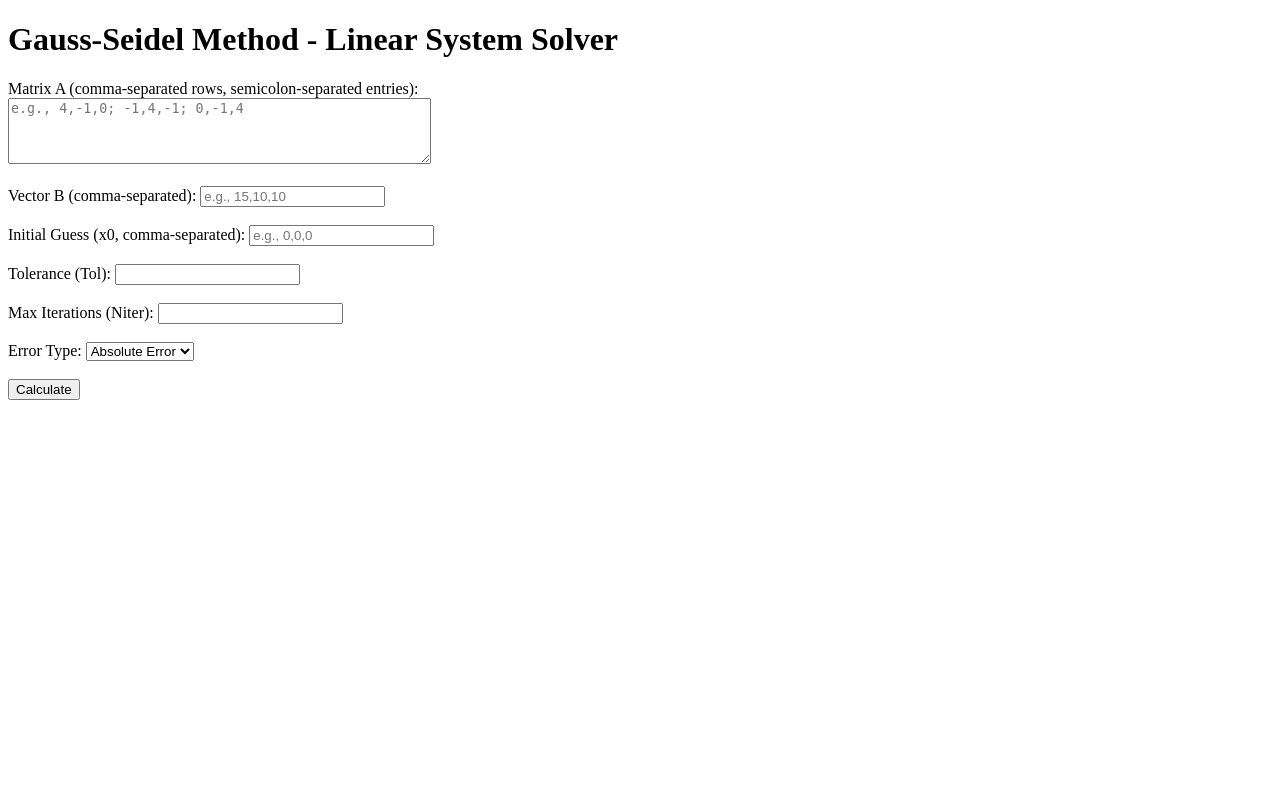
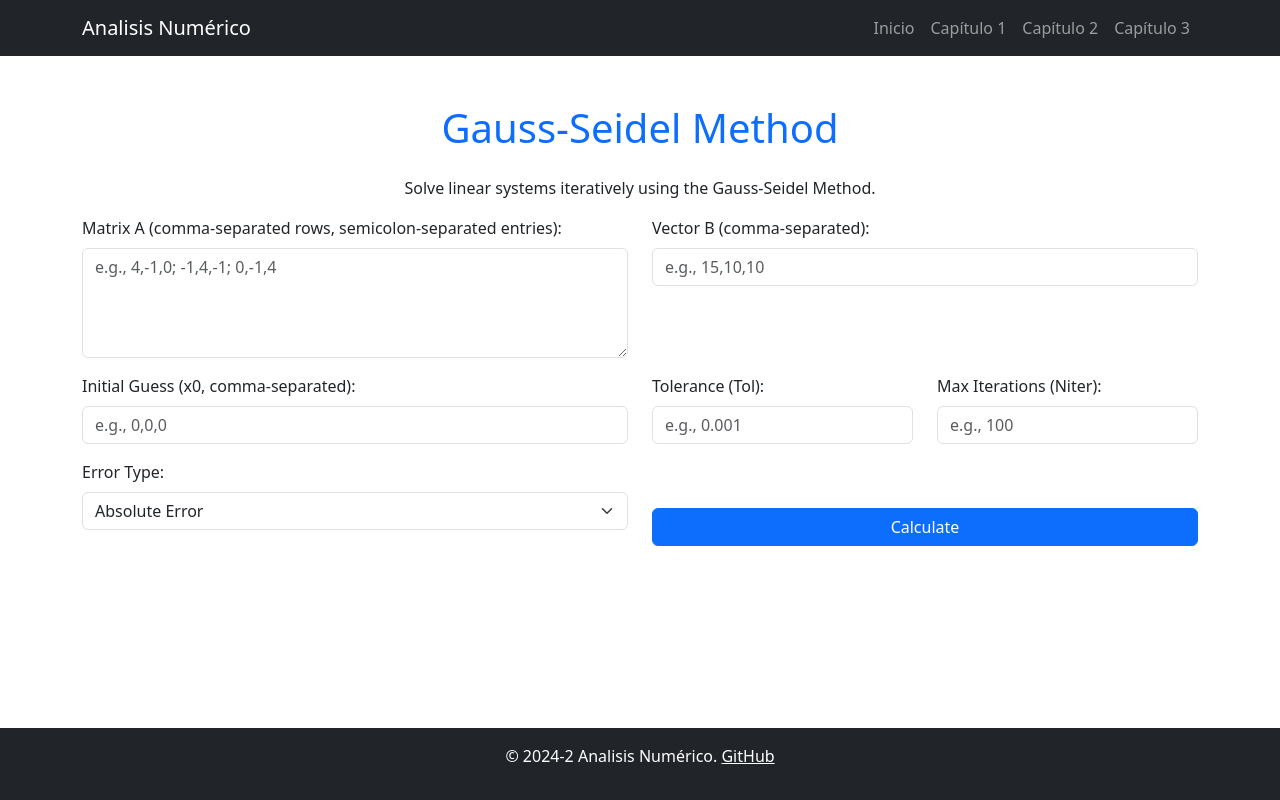
Before and after one commit to Juanz231/AnalisisNumericoV2, a Flask app: page /methods/gauss_seidel/ in a window 1280 px wide. Run offline with Flask 3, Linux system fonts and the light colour scheme.

Commit message:
add: gauss-seidel front

```diff
--- a/app.py
+++ b/app.py
@@ -207,12 +207,16 @@ def gauss_seidel():
         A = np.array([[float(num) for num in row.split(',')] for row in request.form['matrixA'].split(';')])
         b = np.array([float(num) for num in request.form['vectorB'].split(',')])
         x0 = np.array([float(num) for num in request.form['x0'].split(',')])
-        tol = float(request.form['Tol'])
-        niter = int(request.form['Niter'])
+        tol = float(request.form['tol'])
+        niter = int(request.form['niter'])
         et = request.form['error_type']
 
         # Llamar al método de Gauss-Seidel
         result = gauss_seidel_method(A, b, x0, tol, niter, et)
+
+        # Determinar si el método converge o no, basado en el radio espectral
+        Re = result.get("Re")
+        convergence_message = "The method converges." if abs(Re) < 1 else "The method does not converge."
 
         # Generar las URL de los gráficos
         if result.get("png_path") and result.get("html_path"):
@@ -222,11 +226,15 @@ def gauss_seidel():
             return render_template("gauss_seidel.html", result=result["result"],
                                    iterations=result.get("iterations"),
                                    png_path=png_url,
-                                   html_path=html_url
+                                   html_path=html_url,
+                                   Re=Re,
+                                   convergence_message=convergence_message  # Añadir el mensaje de convergencia
             )
         # Si no se generan gráficos, solo pasar resultados
         return render_template("gauss_seidel.html", result=result["result"],
                                iterations=result.get("iterations"),
+                               Re=Re,
+                               convergence_message=convergence_message,  # Añadir el mensaje de convergencia
         )
 
     return render_template('gauss_seidel.html')
@@ -271,8 +279,8 @@ def sor():
         A = np.array([[float(num) for num in row.split(',')] for row in request.form['matrixA'].split(';')])
         b = np.array([float(num) for num in request.form['vectorB'].split(',')])
         x0 = np.array([float(num) for num in request.form['x0'].split(',')])
-        tol = float(request.form['Tol'])
-        niter = int(request.form['Niter'])
+        tol = float(request.form['tol'])
+        niter = int(request.form['niter'])
         et = request.form['error_type']
         w = float(request.form['w'])  # Valor de omega para SOR
 
--- a/services/cap2/gauss_seidel_method.py
+++ b/services/cap2/gauss_seidel_method.py
@@ -59,8 +59,8 @@ def gauss_seidel_method(A, b, x0, tol, niter, et, png_filename="static/imgs/gaus
     # Crear tabla de resultados
     resultados = pd.DataFrame({
         "Iteración": iteraciones,
-        "Aproximación (xn)": [list(ap) for ap in aproximaciones],
-        "Error": errores
+        "Aproximación (xn)": [', '.join([f'{float(val):.6f}' for val in ap]) for ap in aproximaciones],  # Convertir a flotantes y formatear
+        "Error": [f'{err:.6f}' for err in errores]  # Formatear los errores también
     })
 
     # Generar gráfico PNG con Matplotlib
@@ -146,7 +146,7 @@ def _plot_system(A, b, solution, png_filename="static/imgs/gauss_seidel_method/s
 # niter = 25
 # et = 'Error Absoluto'
 
-# result = gauss_seidel(A, b, x0, tol, niter, et)
+# result = gauss_seidel_method(A, b, x0, tol, niter, et)
 
 # # Mostrar resultados
 # print(result["result"])
--- a/templates/gauss_seidel.html
+++ b/templates/gauss_seidel.html
@@ -1,77 +1,108 @@
-<!DOCTYPE html>
-<html lang="en">
-<head>
-    <meta charset="UTF-8">
-    <title>Gauss-Seidel Method</title>
-</head>
-<body>
-    <h1>Gauss-Seidel Method - Linear System Solver</h1>
-    <form method="POST">
-        <label for="matrixA">Matrix A (comma-separated rows, semicolon-separated entries):</label><br>
-        <textarea id="matrixA" name="matrixA" rows="4" cols="50" placeholder="e.g., 4,-1,0; -1,4,-1; 0,-1,4" required></textarea><br><br>
+{% extends 'base.html' %}
 
-        <label for="vectorB">Vector B (comma-separated):</label>
-        <input type="text" id="vectorB" name="vectorB" placeholder="e.g., 15,10,10" required><br><br>
+{% block title %}Gauss-Seidel Method{% endblock %}
 
-        <label for="x0">Initial Guess (x0, comma-separated):</label>
-        <input type="text" id="x0" name="x0" placeholder="e.g., 0,0,0" required><br><br>
-
-        <label for="tol">Tolerance (Tol):</label>
-        <input type="text" id="tol" name="tol" required><br><br>
-
-        <label for="niter">Max Iterations (Niter):</label>
-        <input type="text" id="niter" name="niter" required><br><br>
-
-        <label for="error_type">Error Type:</label>
-        <select id="error_type" name="error_type">
-            <option value="Error Absoluto">Absolute Error</option>
+{% block content %}
+<div class="container my-5">
+    <h1 class="text-center text-primary mb-4">Gauss-Seidel Method</h1>
+    <p class="text-center">Solve linear systems iteratively using the Gauss-Seidel Method.</p>
+    <form method="POST" class="needs-validation" novalidate>
+        <div class="row">
+            <div class="col-md-6 mb-3">
+                <label for="matrixA" class="form-label">Matrix A (comma-separated rows, semicolon-separated entries):</label>
+                <textarea id="matrixA" name="matrixA" class="form-control" rows="4" placeholder="e.g., 4,-1,0; -1,4,-1; 0,-1,4" required></textarea>
+            </div>
+            <div class="col-md-6 mb-3">
+                <label for="vectorB" class="form-label">Vector B (comma-separated):</label>
+                <input type="text" id="vectorB" name="vectorB" class="form-control" placeholder="e.g., 15,10,10" required>
+            </div>
+        </div>
+        <div class="row">
+            <div class="col-md-6 mb-3">
+                <label for="x0" class="form-label">Initial Guess (x0, comma-separated):</label>
+                <input type="text" id="x0" name="x0" class="form-control" placeholder="e.g., 0,0,0" required>
+            </div>
+            <div class="col-md-3 mb-3">
+                <label for="tol" class="form-label">Tolerance (Tol):</label>
+                <input type="number" step="any" id="tol" name="tol" class="form-control" placeholder="e.g., 0.001" required>
+            </div>
+            <div class="col-md-3 mb-3">
+                <label for="niter" class="form-label">Max Iterations (Niter):</label>
+                <input type="number" id="niter" name="niter" class="form-control" placeholder="e.g., 100" required>
+            </div>
+        </div>
+        <div class="row">
+            <div class="col-md-6 mb-3">
+                <label for="error_type" class="form-label">Error Type:</label>
+                <select id="error_type" name="error_type" class="form-select">
+                    <option value="Error Absoluto" selected>Absolute Error</option>
                     <option value="Error Relativo">Relative Error</option>
-        </select><br><br>
-
-        <button type="submit">Calculate</button>
+                </select>
+            </div>
+            <div class="col-md-6 d-flex align-items-end">
+                <button type="submit" class="btn btn-primary w-100">Calculate</button>
+            </div>
+        </div>
     </form>
 
     {% if result %}
-        <h2>Result</h2>
+        <div class="mt-5">
+            <h2 class="text-success">Result</h2>
             <p>{{ result['message'] }}</p>
 
+            {% if convergence_message %}
+                <h3 class="mt-4">{{ convergence_message }}</h3>
+            {% endif %}
+
+            {% if Re %}
+                <h3 class="mt-4">Spectral Radius</h3>
+                <p>The spectral radius (Re) of the iteration matrix is: <strong>{{ Re }}</strong></p>
+            {% endif %}
+
             {% if iterations %}
-        <h2>Iterations Table</h2>
-        <table border="1">
+                <h3 class="mt-4">Iterations Table</h3>
+                <div class="table-responsive">
+                    <table class="table table-striped table-bordered">
+                        <thead class="table-dark">
                             <tr>
                                 <th>Iteration</th>
                                 <th>Approximation (x)</th>
                                 <th>Error</th>
                             </tr>
+                        </thead>
+                        <tbody>
                             {% for row in iterations %}
                                 <tr>
-                    <td>{{ row['Iteration'] }}</td>
-                    <td>{{ row['Approximation (x)'] }}</td>
+                                    <td>{{ row['Iteración'] }}</td>
+                                    <td>{{ row['Aproximación (xn)'] }}</td>  <!-- Mostrar las aproximaciones como texto -->
                                     <td>{{ row['Error'] }}</td>
                                 </tr>
                             {% endfor %}
+                        </tbody>
                     </table>
+                </div>
+            {% endif %}
+
+            {% if html_path %}
+            <h3 class="mt-4">Error Convergence Graph</h3>
+            <iframe src="{{ html_path }}" width="100%" height="500px" class="border"></iframe>
             {% endif %}
 
             {% if png_path %}
-        <h2>Error Convergence Graph</h2>
-        <img src="{{ png_path }}" alt="Error Convergence Plot">
+            <h4 class="mt-3">Download Options</h4>
+            <a href="{{ png_path }}" class="btn btn-outline-primary" download>Download Error Convergence (PNG)</a>
             {% endif %}
 
-        {% if html_path %}
-        <h3>Download Options</h3>
-        <a href="{{ html_path }}" download>Download Interactive Graph (HTML)</a>
+            {% if system_plot_html %}
+            <h3 class="mt-4">System Visualization (for 2x2 Systems)</h3>
+            <iframe src="{{ system_plot_html }}" width="100%" height="500px" class="border"></iframe>
             {% endif %}
 
             {% if system_plot_png %}
-        <h2>System Visualization (for 2x2 Systems)</h2>
-        <img src="{{ system_plot_png }}" alt="System Plot">
+            <h4 class="mt-3">Download Interactive System Graph</h4>
+            <a href="{{ system_plot_png }}" class="btn btn-outline-primary" download>Download System Graph (PNG)</a>
             {% endif %}
-
-        {% if system_plot_html %}
-        <h3>Download Interactive System Graph (HTML)</h3>
-        <a href="{{ system_plot_html }}" download>Download System Graph</a>
+        </div>
     {% endif %}
-    {% endif %}
-</body>
-</html>
+</div>
+{% endblock %}
```
Also changed, not shown: static/imgs/jacobi_method/jacobi_plot.png (deleted), static/imgs/jacobi_method/system_plot.png (deleted). Lines whose indentation alone changed are shown as unchanged.
